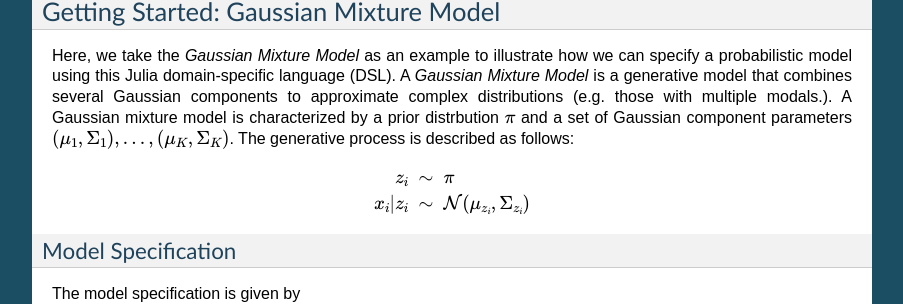
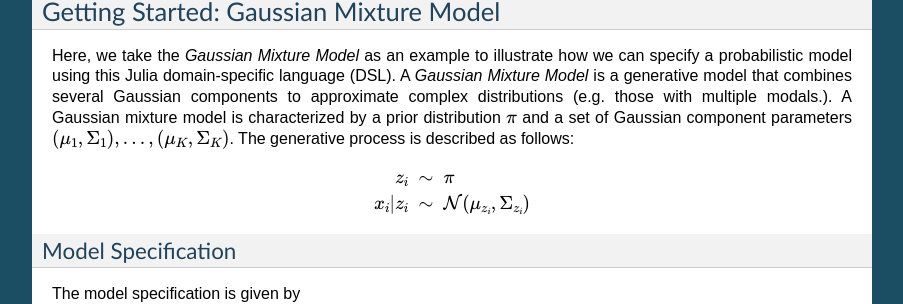
Before and after one commit to JuliaStats/PGM.jl, a Sphinx documentation site: the page built from proposal/source/basics.rst, in a window 1280 px wide and 900 px high, scrolled down 835 px. Shown: the part 193-497 px from the top of the window, without its empty margins (198-1101 px from the left). Built offline with Sphinx 7.4.7, drawn with Linux system fonts in a browser that asks for light colours; formulas are drawn with MathJax 3; some of the changed text lies outside the part shown.

Commit message:
fix typos

```diff
--- a/proposal/source/basics.rst
+++ b/proposal/source/basics.rst
@@ -36,7 +36,7 @@ Here is a list of terminologies that would be involved in the description.
 Getting Started: Gaussian Mixture Model
 ----------------------------------------
 
-Here, we take the *Gaussian Mixture Model* as an example to illustrate how we can specify a probabilistic model using this Julia domain-specific language (DSL). A *Gaussian Mixture Model* is a generative model that combines several Gaussian components to approximate complex distributions (e.g. those with multiple modals.). A Gaussian mixture model is characterized by a prior distrbution :math:`\pi` and a set of Gaussian component parameters :math:`(\mu_1, \Sigma_1), \ldots, (\mu_K, \Sigma_K)`. The generative process is described as follows:
+Here, we take the *Gaussian Mixture Model* as an example to illustrate how we can specify a probabilistic model using this Julia domain-specific language (DSL). A *Gaussian Mixture Model* is a generative model that combines several Gaussian components to approximate complex distributions (e.g. those with multiple modals.). A Gaussian mixture model is characterized by a prior distribution :math:`\pi` and a set of Gaussian component parameters :math:`(\mu_1, \Sigma_1), \ldots, (\mu_K, \Sigma_K)`. The generative process is described as follows:
 
     .. math::
 
```
Also changed, not shown: other parts of proposal/source/basics.rst (+1 -1 lines).
